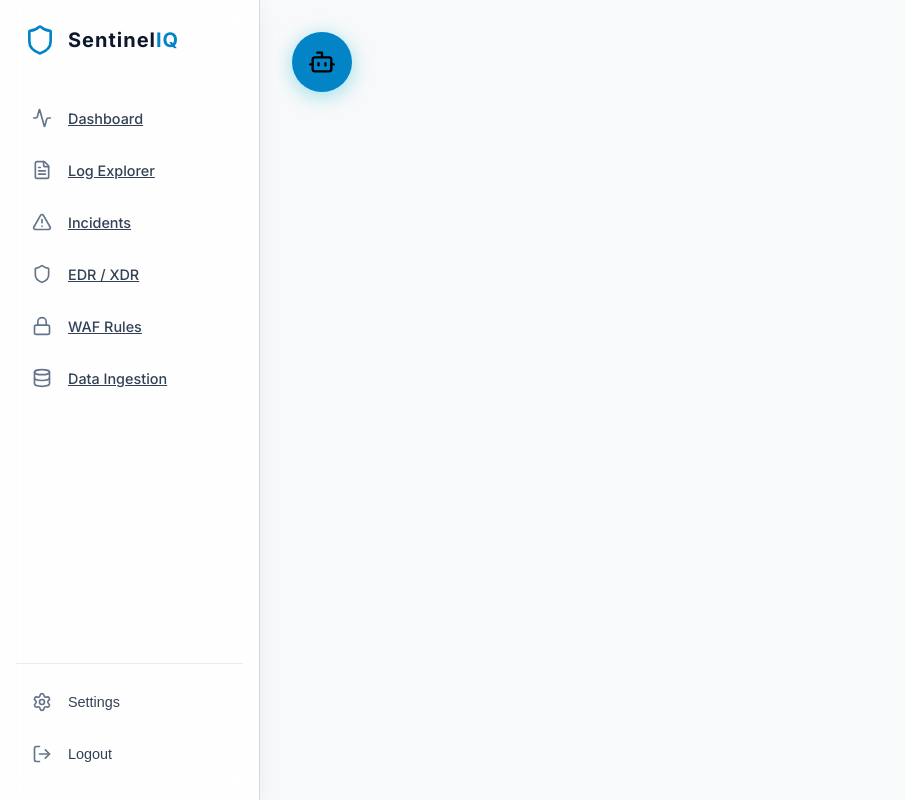
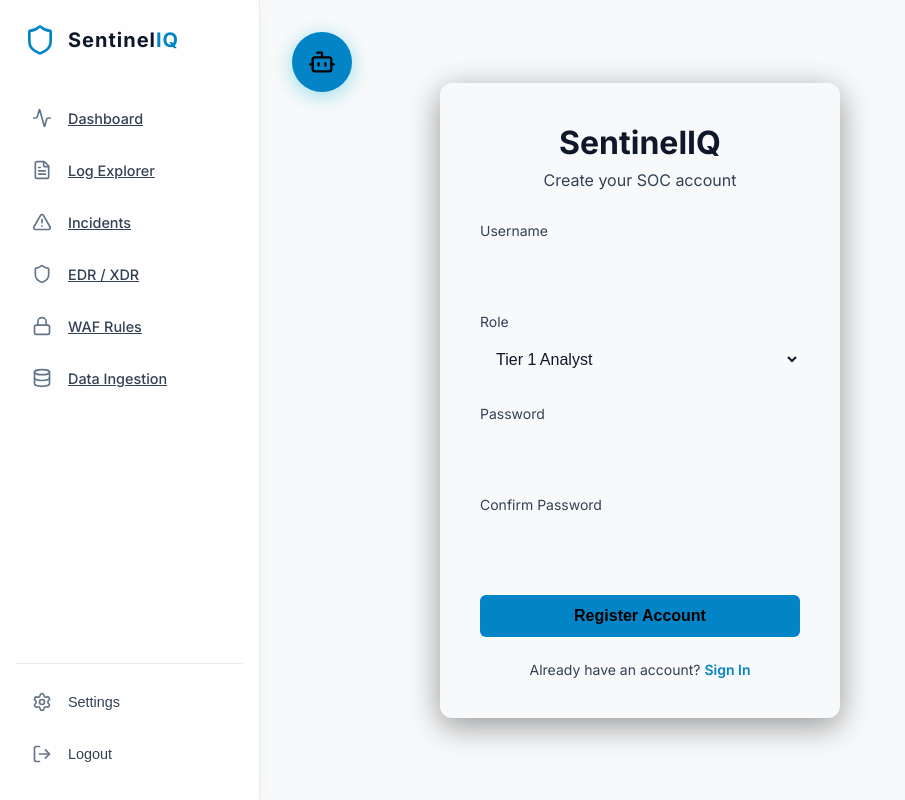
Before and after one commit to Apurvabharoliya/SIEM-, a React (Vite) app: page /register in a window 1280 px wide. Shown: the whole page, without its empty margins (0-905 px from the left). Built offline with nearby package versions, Linux system fonts and the light colour scheme; no server answers; sample sign-in values are in the browser's storage.

Commit message:
feat: implement user authentication and registration flow with protected routing

```diff
--- a/src/App.tsx
+++ b/src/App.tsx
@@ -10,6 +10,7 @@ import { WAFModule } from './components/WAFModule';
 import { DataIngestion } from './components/DataIngestion';
 import { AICopilot } from './components/AICopilot';
 import { Login } from './components/Login';
+import { Register } from './components/Register';
 import { GlobalStateProvider } from './context/GlobalState';
 import { AuthProvider, useAuth } from './context/AuthContext';
 import './index.css';
@@ -34,6 +35,7 @@ function App() {
             <main className="main-content relative">
               <Routes>
                 <Route path="/login" element={<Login />} />
+                <Route path="/register" element={<Register />} />
                 <Route path="/" element={<Navigate to="/dashboard" replace />} />
                 <Route path="/dashboard" element={<ProtectedRoute><DashboardOverview /></ProtectedRoute>} />
                 <Route path="/logs" element={<ProtectedRoute><LogExplorer /></ProtectedRoute>} />
--- a/src/components/Login.tsx
+++ b/src/components/Login.tsx
@@ -1,5 +1,5 @@
-import React, { useState } from 'react';
-import { useNavigate } from 'react-router-dom';
+import React, { useState, useEffect } from 'react';
+import { useNavigate, useLocation, Link } from 'react-router-dom';
 import { useAuth } from '../context/AuthContext';
 import './Login.css';
 
@@ -7,15 +7,24 @@ export const Login: React.FC = () => {
   const [username, setUsername] = useState('');
   const [password, setPassword] = useState('');
   const [error, setError] = useState('');
-  const [isRegistering, setIsRegistering] = useState(false);
+  const [success, setSuccess] = useState('');
   const { login } = useAuth();
   const navigate = useNavigate();
+  const location = useLocation();
+
+  useEffect(() => {
+    if (location.state && location.state.message) {
+      setSuccess(location.state.message);
+      // Clear the state so the message doesn't persist on refresh
+      window.history.replaceState({}, document.title);
+    }
+  }, [location]);
 
   const handleSubmit = async (e: React.FormEvent) => {
     e.preventDefault();
     setError('');
 
-    const url = isRegistering ? 'http://localhost:3001/api/auth/register' : 'http://localhost:3001/api/auth/login';
+    const url = 'http://localhost:3001/api/auth/login';
 
     try {
       const response = await fetch(url, {
@@ -23,20 +32,13 @@ export const Login: React.FC = () => {
         headers: {
           'Content-Type': 'application/json',
         },
-        body: JSON.stringify({ username, password, role: 'Analyst' }), // Default role for now
+        body: JSON.stringify({ username, password }),
       });
 
       const data = await response.json();
 
       if (!response.ok) {
         throw new Error(data.error || 'Authentication failed');
-      }
-
-      if (isRegistering) {
-        // Automatically login after successful registration or show success message
-        setIsRegistering(false);
-        setError('Registration successful! Please login.');
-        return;
       }
 
       login(data.token, data.user);
@@ -50,9 +52,10 @@ export const Login: React.FC = () => {
     <div className="login-container">
       <div className="login-card">
         <h2 className="login-title">SentinelIQ</h2>
-        <p className="login-subtitle">{isRegistering ? 'Create an account' : 'Sign in to your account'}</p>
+        <p className="login-subtitle">Sign in to your account</p>
 
-        {error && <div className={`login-error ${error.includes('successful') ? 'success' : ''}`}>{error}</div>}
+        {success && <div className="login-error success">{success}</div>}
+        {error && <div className="login-error">{error}</div>}
 
         <form onSubmit={handleSubmit} className="login-form">
           <div className="form-group">
@@ -78,15 +81,15 @@ export const Login: React.FC = () => {
             />
           </div>
           <button type="submit" className="login-submit-btn">
-            {isRegistering ? 'Register' : 'Sign In'}
+            Sign In
           </button>
         </form>
 
         <p className="login-toggle">
-          {isRegistering ? 'Already have an account? ' : 'Don\'t have an account? '}
-          <button onClick={() => { setIsRegistering(!isRegistering); setError(''); }} className="toggle-btn">
-            {isRegistering ? 'Sign In' : 'Register'}
-          </button>
+          Don't have an account?{' '}
+          <Link to="/register" className="toggle-btn" style={{ textDecoration: 'none' }}>
+            Register
+          </Link>
         </p>
       </div>
     </div>
--- /dev/null
+++ b/src/components/Register.tsx
@@ -0,0 +1,117 @@
+import React, { useState } from 'react';
+import { useNavigate, Link } from 'react-router-dom';
+import './Login.css'; // Reuse the login styles for consistency
+
+export const Register: React.FC = () => {
+  const [username, setUsername] = useState('');
+  const [password, setPassword] = useState('');
+  const [confirmPassword, setConfirmPassword] = useState('');
+  const [role, setRole] = useState('Analyst'); // Default role
+  const [error, setError] = useState('');
+  const navigate = useNavigate();
+
+  const handleSubmit = async (e: React.FormEvent) => {
+    e.preventDefault();
+    setError('');
+
+    if (password !== confirmPassword) {
+      setError('Passwords do not match');
+      return;
+    }
+
+    try {
+      const response = await fetch('http://localhost:3001/api/auth/register', {
+        method: 'POST',
+        headers: {
+          'Content-Type': 'application/json',
+        },
+        body: JSON.stringify({ username, password, role }),
+      });
+
+      const data = await response.json();
+
+      if (!response.ok) {
+        throw new Error(data.error || 'Registration failed');
+      }
+
+      // Automatically redirect to login after successful registration
+      navigate('/login', { state: { message: 'Registration successful! Please sign in.' } });
+    } catch (err: any) {
+      setError(err.message);
+    }
+  };
+
+  return (
+    <div className="login-container">
+      <div className="login-card">
+        <h2 className="login-title">SentinelIQ</h2>
+        <p className="login-subtitle">Create your SOC account</p>
+
+        {error && <div className="login-error">{error}</div>}
+
+        <form onSubmit={handleSubmit} className="login-form">
+          <div className="form-group">
+            <label htmlFor="username">Username</label>
+            <input
+              type="text"
+              id="username"
+              value={username}
+              onChange={(e) => setUsername(e.target.value)}
+              required
+              className="form-input"
+            />
+          </div>
+
+          <div className="form-group">
+            <label htmlFor="role">Role</label>
+            <select
+              id="role"
+              value={role}
+              onChange={(e) => setRole(e.target.value)}
+              className="form-input"
+            >
+              <option value="Analyst">Tier 1 Analyst</option>
+              <option value="Responder">Tier 2 Responder</option>
+              <option value="Admin">SOC Admin</option>
+            </select>
+          </div>
+
+          <div className="form-group">
+            <label htmlFor="password">Password</label>
+            <input
+              type="password"
+              id="password"
+              value={password}
+              onChange={(e) => setPassword(e.target.value)}
+              required
+              className="form-input"
+            />
+          </div>
+
+          <div className="form-group">
+            <label htmlFor="confirmPassword">Confirm Password</label>
+            <input
+              type="password"
+              id="confirmPassword"
+              value={confirmPassword}
+              onChange={(e) => setConfirmPassword(e.target.value)}
+              required
+              className="form-input"
+            />
+          </div>
+
+          <button type="submit" className="login-submit-btn">
+            Register Account
+          </button>
+        </form>
+
+        <p className="login-toggle">
+          Already have an account?{' '}
+          <Link to="/login" className="toggle-btn" style={{ textDecoration: 'none' }}>
+            Sign In
+          </Link>
+        </p>
+      </div>
+    </div>
+  );
+};
```
